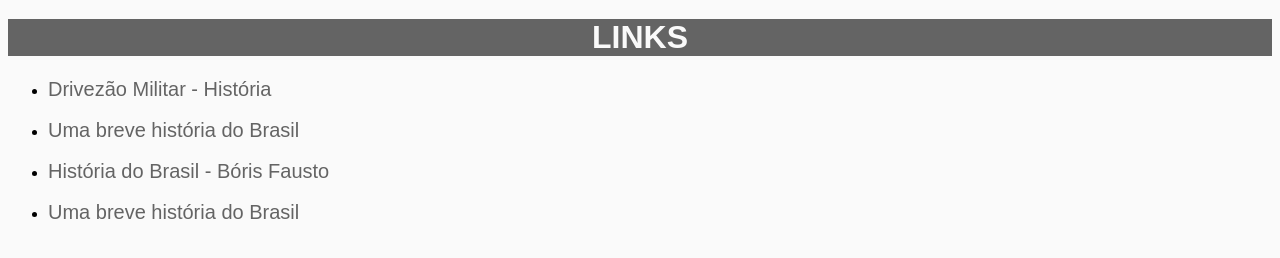
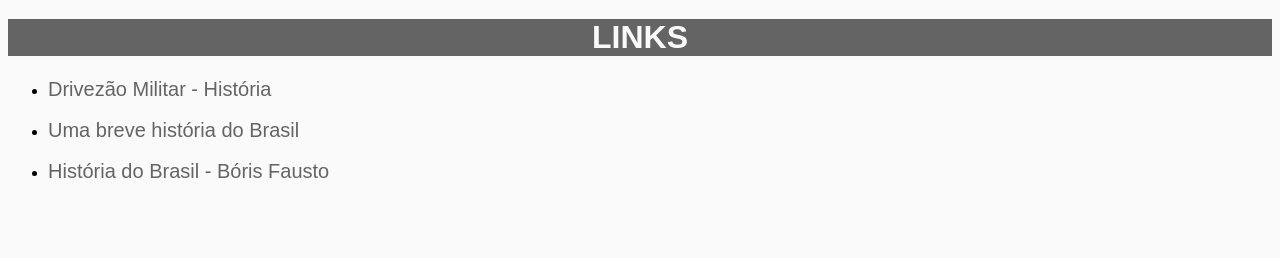
Before and after one commit to Vitoguro/sandbox, a plain HTML site: page historia.html in a window 1280 px wide. Shown: the part 214-472 px from the top of the page. Drawn offline with Linux system fonts and the light colour scheme.

Commit message:
historia corrigida

```diff
--- a/historia.html
+++ b/historia.html
@@ -33,7 +33,7 @@ text-align:center;
   <li><a class="links" href="https://drive.google.com/folderview?id=0B8gnfxVjcjVVeU5BalJiY3JlQk0">Drivezão Militar - História</a></li><br>
   <li><a class="links" href="https://drive.google.com/open?id=1HHtz2JXzlgvJT3w3v452OwNhwjekMBCb">Uma breve história do Brasil</a></li><br>
   <li><a class="links" href="https://drive.google.com/open?id=1J4hMwlLDAGFt11tjSiUW2mErLmN8pskJ">História do Brasil - Bóris Fausto</a></li><br>
-  <li><a class="links" href="https://drive.google.com/open?id=1HHtz2JXzlgvJT3w3v452OwNhwjekMBCb">Uma breve história do Brasil</a></li><br>
+
 
 </ul>
 
```
